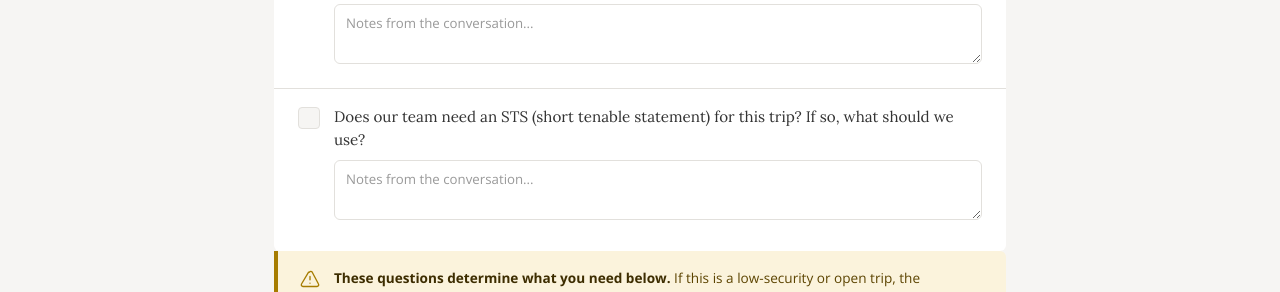
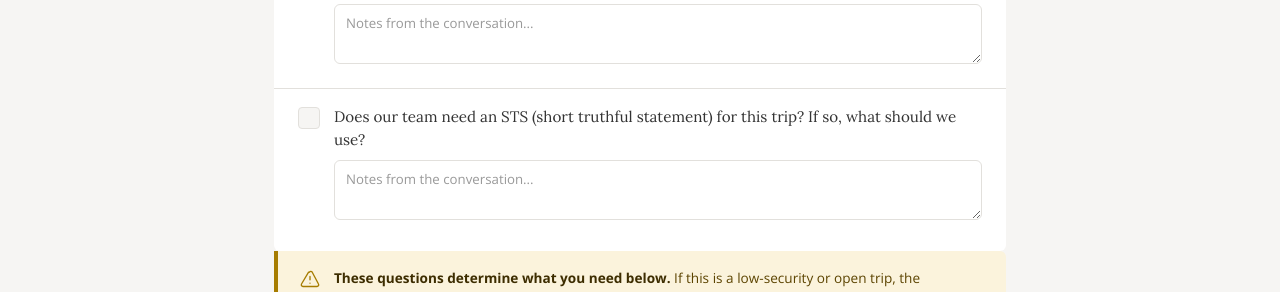
Before and after one commit to keelancook/keelancook.github.io, a Jekyll site: the page built from library/trip-security-checklist.html, in a window 1280 px wide and 900 px high, scrolled down 1253 px. Shown: the part 153-445 px from the top of the window. Built offline with Jekyll 4.4.1, drawn with Linux system fonts in a browser that asks for light colours.

Commit message:
Changed teneble to truthful

```diff
--- a/library/trip-security-checklist.html
+++ b/library/trip-security-checklist.html
@@ -372,7 +372,7 @@ body { font-family: var(--sans); background: var(--offwht); color: var(--dgray);
         <div class="check-item">
           <div class="check-box-wrap"><input type="checkbox" id="q5"><label class="check-box-visual" for="q5"></label></div>
           <div class="check-content">
-            <p class="check-question">Does our team need an STS (short tenable statement) for this trip? If so, what should we use?</p>
+            <p class="check-question">Does our team need an STS (short truthful statement) for this trip? If so, what should we use?</p>
             <textarea class="check-note" placeholder="Notes from the conversation..."></textarea>
           </div>
         </div>
```
